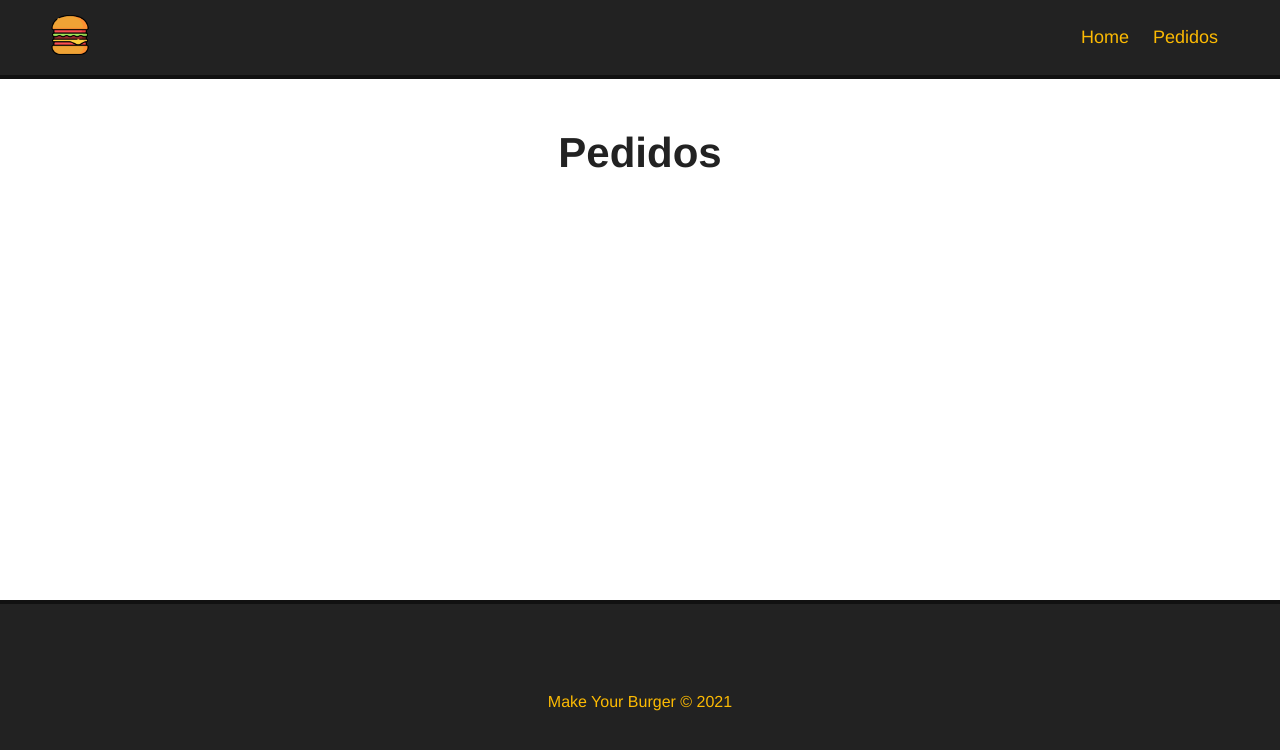
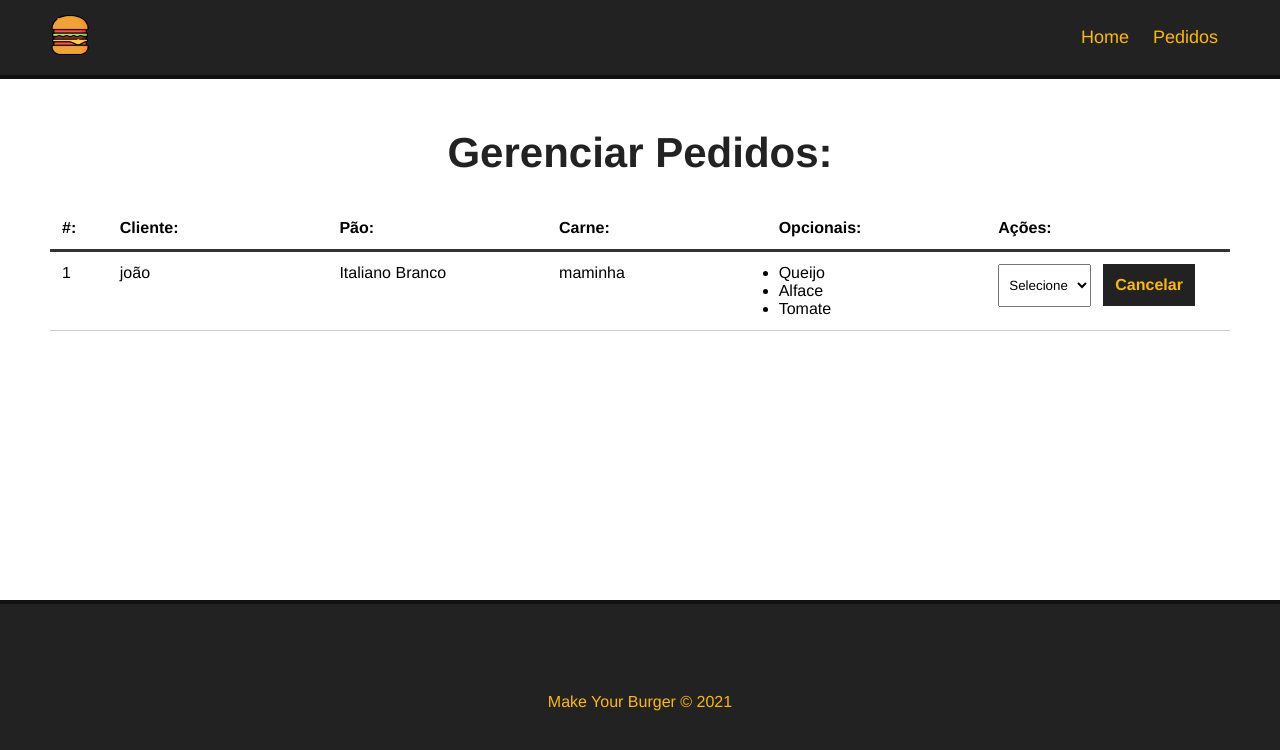
Before and after one commit to douglasisantos/Hamburgueria, a Vue app: page /pedidos in a window 1280 px wide. Shown: the top 750 px of the page. Built offline with nearby package versions, Linux system fonts and the light colour scheme; the HTML template or start-up script is replaced by a standard one.

Commit message:
ajustes na aba pedidos

```diff
--- a/db/db.json
+++ b/db/db.json
@@ -113,21 +113,21 @@
   },
   "status": [
     {
-      "id": 1,
+      "id": "1",
       "tipo": "Solicitado"
     },
     {
-      "id": 2,
+      "id": "2",
       "tipo": "Em produção"
     },
     {
-      "id": 3,
+      "id": "3",
       "tipo": "Finalizado"
     }
   ],
   "burgers": [
     {
-      "id": "af12",
+      "id": "1",
       "nome": "teste",
       "pao": "3 Queijos",
       "carne": "Alcatra",
@@ -142,49 +142,15 @@
       "status": "Solicitado"
     },
     {
-      "id": "b1c9",
-      "nome": "Douglas",
-      "pao": "Italiano Branco",
-      "carne": "Maminha",
+      "id": "f3e6",
+      "nome": "teste",
+      "pao": "Brioche",
+      "carne": "Alcatra",
       "opcionais": [
         "Bacon",
         "Salame"
       ],
       "status": "Solicitado"
-    },
-    {
-      "id": "4192",
-      "nome": "JOÃO",
-      "pao": "Parmesão e Orégano",
-      "carne": "Costela",
-      "opcionais": [
-        "Bacon",
-        "Salame",
-        "Cebola roxa",
-        "Alface",
-        "Molho Ranch",
-        "Maionese Verde",
-        "Picles",
-        "Molho Barbecue",
-        "Ovo",
-        "Pepino",
-        "Tomate",
-        "Cheddar"
-      ],
-      "status": "Solicitado"
-    },
-    {
-      "id": "fb6d",
-      "nome": "Maria",
-      "pao": "Brioche",
-      "carne": "Picanha",
-      "opcionais": [
-        "Bacon",
-        "Tomate",
-        "Pepino",
-        "Molho Barbecue"
-      ],
-      "status": "Solicitado"
     }
   ]
 }
--- a/src/components/BurguerForm.vue
+++ b/src/components/BurguerForm.vue
@@ -6,117 +6,128 @@
         <label for="nome">Nome do cliente:</label>
         <input type="text" id="nome" name="nome" v-model="nome" placeholder="Digite o seu nome" />
       </div>
+
       <div class="input-container">
         <label for="pao">Escolha o pão:</label>
         <select name="pao" id="pao" v-model="pao">
           <option value="">Selecione o Seu pão:</option>
-          <option v-for="pao in paes" :key="pao.id" :value="pao.tipo">
-            {{ pao.tipo }}
+          <option v-for="p in paes" :key="p.id" :value="p.tipo">
+            {{ p.tipo }}
           </option>
         </select>
       </div>
+
       <div class="input-container">
         <label for="carne">Escolha a carne do seu Burger:</label>
         <select name="carne" id="carne" v-model="carne">
           <option value="">Selecione o tipo de carne:</option>
-          <option v-for="carne in carnes" :key="carne.id" :value="carne.tipo">
-            {{ carne.tipo }}
+          <option v-for="c in carnes" :key="c.id" :value="c.tipo">
+            {{ c.tipo }}
           </option>
         </select>
       </div>
+
       <div id="opcionais-container" class="input-container">
-        <label id="opcionais-title" for="opcionais">Selecione os opcionais:</label>
-        <div class="checkbox-container" v-for="opcional in opcionaisdata" :key="opcional.id">
-          <input type="checkbox" name="opcionais" v-model="opcionais" :value="opcional.tipo" />
-          <span>{{ opcional.tipo }}</span>
+        <label id="opcionais-title" for="opcionais"> Selecione os opcionais: </label>
+        <div class="checkbox-container" v-for="op in opcionaisdata" :key="op.id">
+          <input type="checkbox" name="opcionais" v-model="opcionais" :value="op.tipo" />
+          <span>{{ op.tipo }}</span>
         </div>
       </div>
+
       <div class="input-container">
         <input type="submit" class="submit-btn" value="Criar meu Burguer" />
       </div>
     </form>
   </div>
 </template>
-<script>
+
+<script setup lang="ts">
+import { ref, onMounted } from 'vue'
 import Message from './Message.vue'
-export default {
-  name: 'BurguerForm',
-  components: {
-    Message,
-  },
-  data() {
-    return {
-      paes: null,
-      carnes: null,
-      opcionaisdata: null,
-      nome: null,
-      pao: null,
-      carne: null,
-      opcionais: [],
-      msg: null,
-    }
-  },
-  methods: {
-    async getIngredientes() {
+
+// Dados reativos
+const paes = ref<{ id: number; tipo: string }[] | null>(null)
+const carnes = ref<{ id: number; tipo: string }[] | null>(null)
+const opcionaisdata = ref<{ id: number; tipo: string }[] | null>(null)
+
+const nome = ref<string>('')
+const pao = ref<string>('')
+const carne = ref<string>('')
+const opcionais = ref<string[]>([])
+const msg = ref<string>('')
+
+// Buscar ingredientes
+const getIngredientes = async () => {
   const req = await fetch('http://localhost:3000/ingredientes')
   const data = await req.json()
-      this.paes = data.paes
-      this.carnes = data.carnes
-      this.opcionaisdata = data.opcionais
-    },
-    async createBurger(e) {
+  paes.value = data.paes
+  carnes.value = data.carnes
+  opcionaisdata.value = data.opcionais
+}
+
+// Criar burger
+const createBurger = async (e: Event) => {
   e.preventDefault()
+
   const data = {
-        nome: this.nome,
-        pao: this.pao,
-        carne: this.carne,
-        opcionais: Array.from(this.opcionais),
+    nome: nome.value,
+    pao: pao.value,
+    carne: carne.value,
+    opcionais: Array.from(opcionais.value),
     status: 'Solicitado',
   }
+
   const dataJson = JSON.stringify(data)
+
   const req = await fetch('http://localhost:3000/burgers', {
     method: 'POST',
-        headers: {
-          'Content-Type': 'application/json',
-        },
+    headers: { 'Content-Type': 'application/json' },
     body: dataJson,
   })
+
   const res = await req.json()
-      // colocar uma msg de sistema
-      this.msg = `Pedido N° ${res.id} criado com sucesso!`
-      //limpar a msg
-      setTimeout(() => (this.msg = ''), 3000)
-      // limpar os campos do form
-      this.nome = ''
-      this.pao = ''
-      this.carne = ''
-      this.opcionais = ''
-    },
-  },
-  mounted() {
-    this.getIngredientes()
-  },
+
+  msg.value = `Pedido N° ${res.id} criado com sucesso!`
+
+  setTimeout(() => (msg.value = ''), 3000)
+
+  // Resetar form
+  nome.value = ''
+  pao.value = ''
+  carne.value = ''
+  opcionais.value = []
 }
+
+// Chamar API ao montar
+onMounted(() => {
+  getIngredientes()
+})
 </script>
 
-<style scoped>
+<style lang="scss" scoped>
+$primary-color: #222;
+$secondary-color: #fcba03;
+$highlight-color: #cce5ff;
+$highlight-border: #b8daff;
+
 #burger-form {
   display: flex;
   flex-direction: column;
   max-width: 400px;
   margin: 0 auto;
-}
+
   .input-container {
     margin-bottom: 20px;
     display: flex;
     flex-direction: column;
-}
+
     label {
       font-weight: bold;
       margin-bottom: 15px;
-  color: #222;
+      color: $primary-color;
       padding: 5px 10px;
-  border-left: 4px solid #fcba03;
+      border-left: 4px solid $secondary-color;
     }
 
     input,
@@ -124,40 +135,49 @@ select {
       padding: 5px 10px;
       width: 300px;
     }
+  }
+
   #opcionais-container {
     flex-direction: row;
     flex-wrap: wrap;
-}
+
     #opcionais-title {
       width: 100%;
     }
+
     .checkbox-container {
       display: flex;
       align-items: flex-start;
       width: 50%;
       margin-bottom: 20px;
-}
-.checkbox-container span,
-.checkbox-container input {
+
+      span,
+      input {
         width: auto;
       }
-.checkbox-container span {
+
+      span {
         margin-left: 6px;
         font-weight: bold;
       }
+    }
+  }
+
   .submit-btn {
-  background-color: #222;
-  color: #fcba03;
-  border: 2px solid #222;
+    background-color: $primary-color;
+    color: $secondary-color;
+    border: 2px solid $primary-color;
     padding: 10px;
     cursor: pointer;
     font-weight: bold;
     font-size: 16px;
     margin: 0 auto;
     transition: 0.5s;
+
+    &:hover {
+      background-color: transparent;
+      color: $primary-color;
     }
-.submit-btn:hover {
-  background-color: transparent;
-  color: #222;
+  }
 }
 </style>
--- /dev/null
+++ b/src/components/Dashboard.vue
@@ -0,0 +1,91 @@
+<template>
+  <div id="burguer-table">
+    <div>
+      <div id="burguer-table-heading">
+        <div class="order-id">#:</div>
+        <div>Cliente:</div>
+        <div>Pão:</div>
+        <div>Carne:</div>
+        <div>Opcionais:</div>
+        <div>Ações:</div>
+      </div>
+    </div>
+    <div id="burguer-table-rows">
+      <div class="burguer-table-row">
+        <div class="order-number">1</div>
+        <div>joão</div>
+        <div>Italiano Branco</div>
+        <div>maminha</div>
+        <div>
+          <ul>
+            <li>Queijo</li>
+            <li>Alface</li>
+            <li>Tomate</li>
+          </ul>
+        </div>
+        <div>
+          <select name="status" class="status">
+            <option value="">Selecione</option>
+          </select>
+          <button class="delete-btn">Cancelar</button>
+        </div>
+      </div>
+    </div>
+  </div>
+</template>
+
+<script>
+export default {
+  name: 'Dashboard',
+}
+</script>
+
+<style scoped>
+#burguer-table {
+  max-width: 1200px;
+  margin: 0 auto;
+}
+#burguer-table-heading,
+#burguer-table-rows,
+.burguer-table-row {
+  display: flex;
+  flex-wrap: wrap;
+}
+#burguer-table-heading {
+  font-weight: bold;
+  padding: 12px;
+  border-bottom: 3px solid #333;
+}
+#burguer-table-heading div,
+.burguer-table-row div {
+  width: 19%;
+}
+.burguer-table-row {
+  width: 100%;
+  padding: 12px;
+  border-bottom: 1px solid #ccc;
+}
+#burguer-table-heading .order-id,
+.burguer-table-row .order-number {
+  width: 5%;
+}
+select {
+  padding: 12px 6px;
+  margin-right: 12px;
+}
+.delete-btn {
+  background-color: #222;
+  color: #fcba03;
+  font-weight: bold;
+  border: 2px solid #222;
+  padding: 10px;
+  font-size: 16px;
+  margin: 0 auto;
+  cursor: pointer;
+  transition: 0.5s;
+}
+.delete-btn:hover {
+  background-color: transparent;
+  color: #222;
+}
+</style>
--- a/src/components/Message.vue
+++ b/src/components/Message.vue
@@ -1,18 +1,16 @@
 <template>
-  <div class="message-container">
+  <div class="message-container" v-if="msg">
     <p>{{ msg }}</p>
   </div>
 </template>
-<script>
-export default {
-  name: 'Message',
-  props: {
-    msg: String,
-  },
-}
+
+<script setup lang="ts">
+defineProps<{
+  msg: string
+}>()
 </script>
 
-<style scoped>
+<style scoped lang="scss">
 .message-container {
   color: #004085;
   background-color: #cce5ff;
@@ -21,5 +19,7 @@ export default {
   padding: 10px;
   max-width: 400px;
   margin: 30px auto;
+  text-align: center;
+  font-weight: 600;
 }
 </style>
--- a/src/views/Pedidos.vue
+++ b/src/views/Pedidos.vue
@@ -1,5 +1,12 @@
 <template>
   <div class="main-container">
-    <h1>Pedidos</h1>
+    <h1>Gerenciar Pedidos:</h1>
+    <Dashboard />
   </div>
 </template>
+
+<script lang="ts" setup>
+import Dashboard from '@/components/Dashboard.vue'
+</script>
+
+<style lang="scss" scoped></style>
```
Lines whose indentation alone changed are shown as unchanged.
